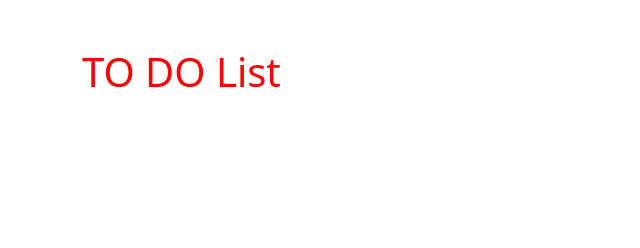
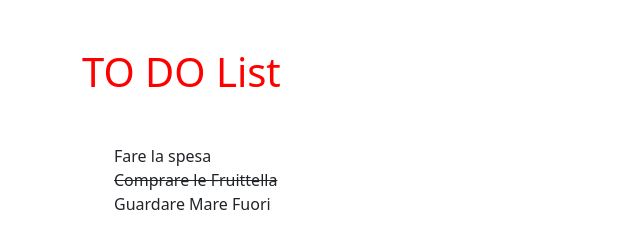
Before and after one commit to Mario-Arista/vue-todolist, a plain HTML site: page index.html in a window 1280 px wide. Shown: the whole page, without its empty margins (0-640 px from the left). Drawn offline with nearby package versions, Linux system fonts and the light colour scheme.

Commit message:
milestone 1

```diff
--- a/index.html
+++ b/index.html
@@ -27,6 +27,22 @@
             TO DO List
         </h1>
 
+        <div id="todo-container" class="mb-5">
+
+                <!-- Inizio ul -->
+            <ul>
+
+                <li v-for="(currentTask) in toDos"
+                    class="list-group-item d-flex justify-content-between align-items-center"
+                    :class="{ 'text-decoration-line-through': currentTask.done === true }"
+                >
+                    {{ currentTask.text }}
+                </li>
+
+            </ul>
+
+        </div>
+
     </div>
 
     <script src="./js/script.js"></script>
--- a/js/script.js
+++ b/js/script.js
@@ -4,11 +4,11 @@ createApp({
     data() {
         return {
 
-            // Dichiaro nuovo To Do vuoto
+            // Dichiaro nuovo To-Do da aggiungere con input
             newToDo: '',
 
-            // Dichiaro ToDO, come insieme di oggetti
-            todo: [
+            // Dichiaro To-Do iniziali
+            toDos: [
                 {
                     text: "Fare la spesa",
                     done: false,
```
